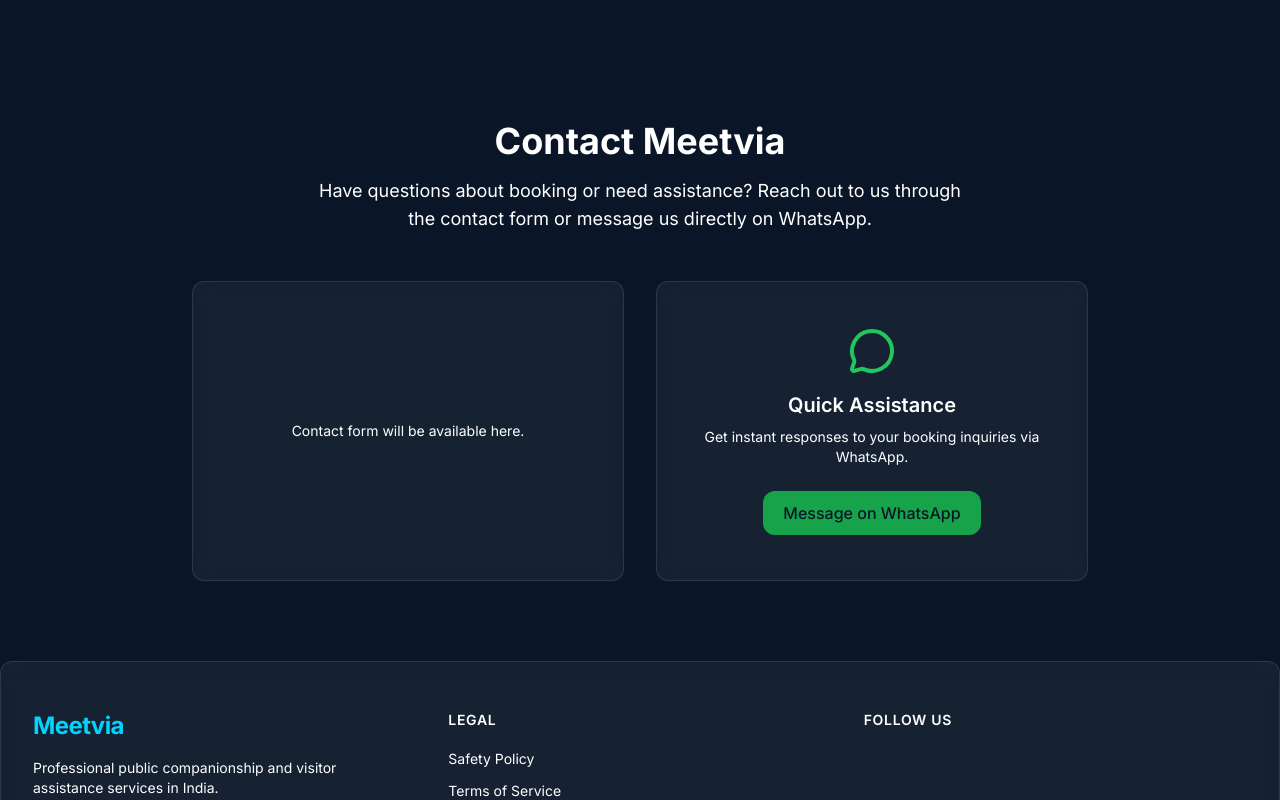
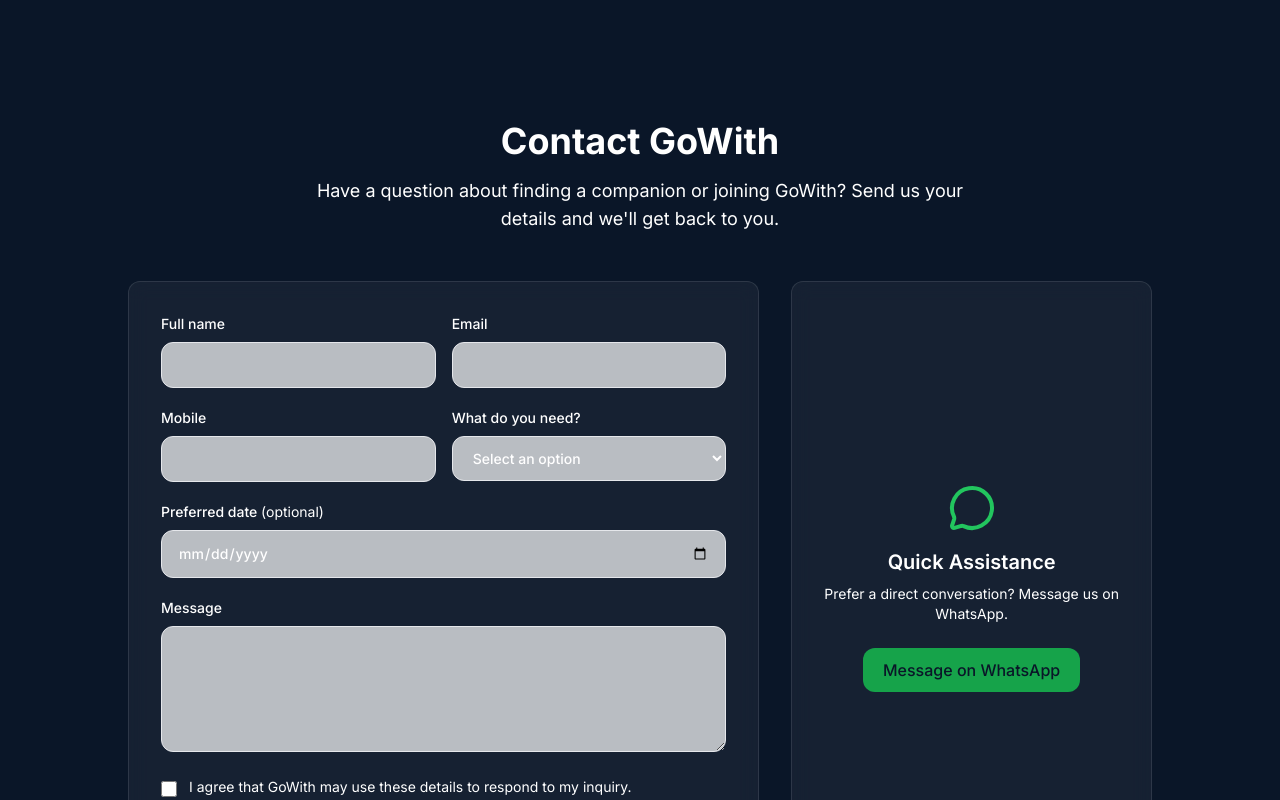
Before and after one commit to Shakir120795/meetvia, a Next.js app in the folder frontend/: page / in a window 1280 px wide. Shown: the part 2640-3440 px from the top of the page. Built offline with nearby package versions, Linux system fonts and the light colour scheme; no server answers.

Commit message:
feat(contact): implement contact inquiry form

```diff
--- a/frontend/src/components/home/ContactSection.tsx
+++ b/frontend/src/components/home/ContactSection.tsx
@@ -1,59 +1,133 @@
 'use client';
 
-import { useRef } from 'react';
+import { FormEvent, useRef, useState } from 'react';
 import { motion, useInView } from 'framer-motion';
-import { MessageCircle } from 'lucide-react';
+import { MessageCircle, CheckCircle2 } from 'lucide-react';
 import Button from '@/components/ui/Button';
 import { ISiteSettings } from '@/types';
+import { submitContact } from '@/lib/contactApi';
 
 interface ContactSectionProps {
   siteSettings: ISiteSettings;
 }
 
+const inputClass = 'w-full rounded-xl border border-primary/10 bg-white/70 px-4 py-3 text-primary outline-none transition focus:border-primary/30 focus:ring-2 focus:ring-primary/10';
+
 export default function ContactSection({ siteSettings }: ContactSectionProps) {
   const sectionRef = useRef<HTMLElement>(null);
   const isInView = useInView(sectionRef, { once: true, margin: '-100px' });
+  const [submitting, setSubmitting] = useState(false);
+  const [submitted, setSubmitted] = useState(false);
+  const [error, setError] = useState('');
 
   const whatsappLink = siteSettings.whatsappNumber
-    ? `https://wa.me/${siteSettings.whatsappNumber.replace(/[^0-9]/g, '')}${
-        siteSettings.whatsappMessage
-          ? `?text=${encodeURIComponent(siteSettings.whatsappMessage)}`
-          : ''
-      }`
+    ? `https://wa.me/${siteSettings.whatsappNumber.replace(/[^0-9]/g, '')}${siteSettings.whatsappMessage ? `?text=${encodeURIComponent(siteSettings.whatsappMessage)}` : ''}`
     : '#';
 
+  async function handleSubmit(event: FormEvent<HTMLFormElement>) {
+    event.preventDefault();
+    setSubmitting(true);
+    setSubmitted(false);
+    setError('');
+
+    const form = new FormData(event.currentTarget);
+    try {
+      await submitContact({
+        fullName: String(form.get('fullName') || '').trim(),
+        email: String(form.get('email') || '').trim(),
+        mobile: String(form.get('mobile') || '').trim() || undefined,
+        serviceType: String(form.get('serviceType') || '').trim(),
+        preferredDate: String(form.get('preferredDate') || '').trim() || null,
+        message: String(form.get('message') || '').trim(),
+        safetyConfirmed: true,
+      });
+      event.currentTarget.reset();
+      setSubmitted(true);
+    } catch (submissionError) {
+      setError(submissionError instanceof Error ? submissionError.message : 'Unable to submit your inquiry. Please try again.');
+    } finally {
+      setSubmitting(false);
+    }
+  }
+
   return (
-    <section ref={sectionRef} className="py-20 px-4 sm:px-6 lg:px-8">
-      <div className="max-w-4xl mx-auto">
+    <section ref={sectionRef} className="py-20 px-4 sm:px-6 lg:px-8" id="contact">
+      <div className="max-w-5xl mx-auto">
         <motion.div
           className="text-center mb-12"
           initial={{ opacity: 0, y: 30 }}
           animate={isInView ? { opacity: 1, y: 0 } : { opacity: 0, y: 30 }}
           transition={{ duration: 0.6 }}
         >
-          <h2 className="text-3xl sm:text-4xl font-bold text-primary mb-4">
-            Contact Meetvia
-          </h2>
+          <h2 className="text-3xl sm:text-4xl font-bold text-primary mb-4">Contact GoWith</h2>
           <p className="text-primary/70 text-lg max-w-2xl mx-auto">
-            Have questions about booking or need assistance? Reach out to us
-            through the contact form or message us directly on WhatsApp.
+            Have a question about finding a companion or joining GoWith? Send us your details and we&apos;ll get back to you.
           </p>
         </motion.div>
 
-        <div className="grid grid-cols-1 md:grid-cols-2 gap-8">
-          {/* Contact Form Placeholder */}
-          <motion.div
+        <div className="grid grid-cols-1 lg:grid-cols-[1.4fr_0.8fr] gap-8">
+          <motion.form
+            onSubmit={handleSubmit}
             initial={{ opacity: 0, x: -20 }}
             animate={isInView ? { opacity: 1, x: 0 } : { opacity: 0, x: -20 }}
             transition={{ duration: 0.5, delay: 0.2 }}
-            className="glass p-6 rounded-theme flex items-center justify-center min-h-[300px]"
+            className="glass p-6 sm:p-8 rounded-theme space-y-5"
           >
-            <p className="text-primary/50 text-sm text-center">
-              Contact form will be available here.
-            </p>
-          </motion.div>
+            <div className="grid grid-cols-1 sm:grid-cols-2 gap-4">
+              <label className="text-sm font-medium text-primary">
+                Full name
+                <input name="fullName" required maxLength={100} className={`${inputClass} mt-2`} />
+              </label>
+              <label className="text-sm font-medium text-primary">
+                Email
+                <input name="email" type="email" required className={`${inputClass} mt-2`} />
+              </label>
+            </div>
 
-          {/* WhatsApp Box */}
+            <div className="grid grid-cols-1 sm:grid-cols-2 gap-4">
+              <label className="text-sm font-medium text-primary">
+                Mobile
+                <input name="mobile" type="tel" className={`${inputClass} mt-2`} />
+              </label>
+              <label className="text-sm font-medium text-primary">
+                What do you need?
+                <select name="serviceType" required className={`${inputClass} mt-2`} defaultValue="">
+                  <option value="" disabled>Select an option</option>
+                  <option value="companion">Find a companion</option>
+                  <option value="experience">Experience</option>
+                  <option value="become-companion">Become a companion</option>
+                  <option value="general">General inquiry</option>
+                </select>
+              </label>
+            </div>
+
+            <label className="text-sm font-medium text-primary block">
+              Preferred date <span className="font-normal text-primary/50">(optional)</span>
+              <input name="preferredDate" type="date" className={`${inputClass} mt-2`} />
+            </label>
+
+            <label className="text-sm font-medium text-primary block">
+              Message
+              <textarea name="message" required maxLength={2000} rows={5} className={`${inputClass} mt-2 resize-y`} />
+            </label>
+
+            <label className="flex items-start gap-3 text-sm text-primary/70">
+              <input type="checkbox" required className="mt-1 h-4 w-4" />
+              <span>I agree that GoWith may use these details to respond to my inquiry.</span>
+            </label>
+
+            {error && <p role="alert" className="text-sm text-red-600">{error}</p>}
+            {submitted && (
+              <p role="status" className="flex items-center gap-2 text-sm text-green-700">
+                <CheckCircle2 className="h-4 w-4" /> Your inquiry has been submitted successfully.
+              </p>
+            )}
+
+            <Button type="submit" variant="primary" size="md" disabled={submitting}>
+              {submitting ? 'Sending…' : 'Send inquiry'}
+            </Button>
+          </motion.form>
+
           <motion.div
             initial={{ opacity: 0, x: 20 }}
             animate={isInView ? { opacity: 1, x: 0 } : { opacity: 0, x: 20 }}
@@ -61,18 +135,11 @@
             className="glass p-6 rounded-theme flex flex-col items-center justify-center text-center"
           >
             <MessageCircle className="w-12 h-12 text-green-500 mb-4" aria-hidden="true" />
-            <h3 className="text-xl font-semibold text-primary mb-2">
-              Quick Assistance
-            </h3>
+            <h3 className="text-xl font-semibold text-primary mb-2">Quick Assistance</h3>
             <p className="text-primary/70 text-sm mb-6">
-              Get instant responses to your booking inquiries via WhatsApp.
+              Prefer a direct conversation? Message us on WhatsApp.
             </p>
-            <Button
-              href={whatsappLink}
-              variant="primary"
-              size="md"
-              className="bg-green-600 hover:bg-green-700"
-            >
+            <Button href={whatsappLink} variant="primary" size="md" className="bg-green-600 hover:bg-green-700">
               Message on WhatsApp
             </Button>
           </motion.div>
```
